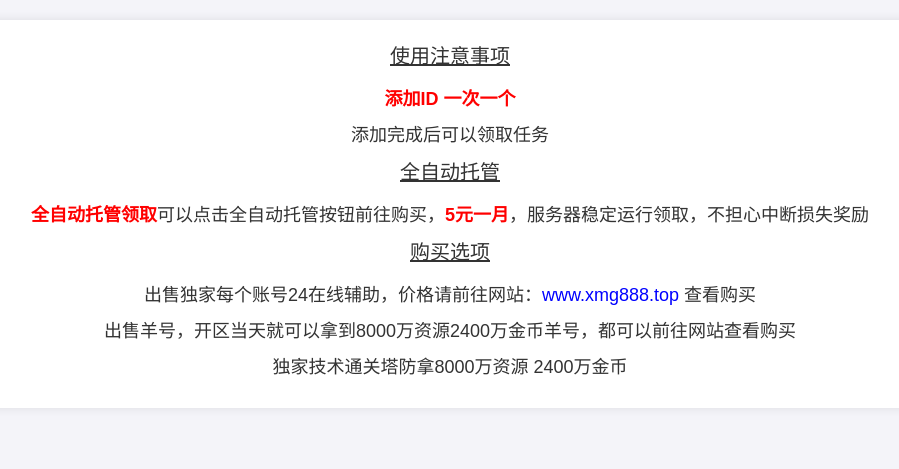
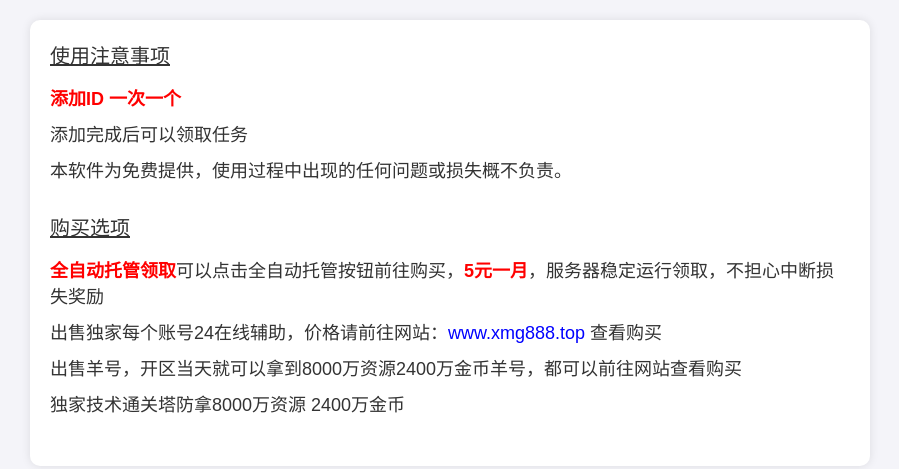
Before and after one commit to xmg8/kop, a plain HTML site: page index.html in a window 1280 px wide. Shown: the whole page, without its empty margins (190-1089 px from the left). Drawn offline with Linux system fonts and the light colour scheme.

Commit message:
Update index.html

```diff
--- a/index.html
+++ b/index.html
@@ -11,11 +11,13 @@
   }
   .announcement {
     font-size: 18px;
-    margin: 20px;
+    margin: 20px auto;
     padding: 20px;
     border-radius: 10px;
     background-color: #fff;
     box-shadow: 0 0 10px rgba(0, 0, 0, 0.1);
+    max-width: 800px;
+    text-align: left;
   }
   .highlight {
     color: red;
@@ -36,21 +38,27 @@
     margin-bottom: 15px;
     text-decoration: underline;
   }
+  .section {
+    margin-bottom: 30px;
+  }
 </style>
 </head>
 <body>
 <div class="announcement">
+  <div class="section">
     <div class="section-title">使用注意事项</div>
     <div class="item"><span class="highlight">添加ID 一次一个</span></div>
     <div class="item">添加完成后可以领取任务</div>
+    <div class="item">本软件为免费提供，使用过程中出现的任何问题或损失概不负责。</div>
+  </div>
 
-  <div class="section-title">全自动托管</div>
+  <div class="section">
+    <div class="section-title">购买选项</div>
     <div class="item"><span class="highlight">全自动托管领取</span>可以点击全自动托管按钮前往购买，<span class="highlight">5元一月</span>，服务器稳定运行领取，不担心中断损失奖励</div>
-
-  <div class="section-title">购买选项</div>
     <div class="item">出售独家每个账号24在线辅助，价格请前往网站：<a href="http://www.xmg888.top">www.xmg888.top</a> 查看购买</div>
     <div class="item">出售羊号，开区当天就可以拿到8000万资源2400万金币羊号，都可以前往网站查看购买</div>
     <div class="item">独家技术通关塔防拿8000万资源 2400万金币</div>
   </div>
+</div>
 </body>
 </html>
```
Lines whose indentation alone changed are shown as unchanged.
